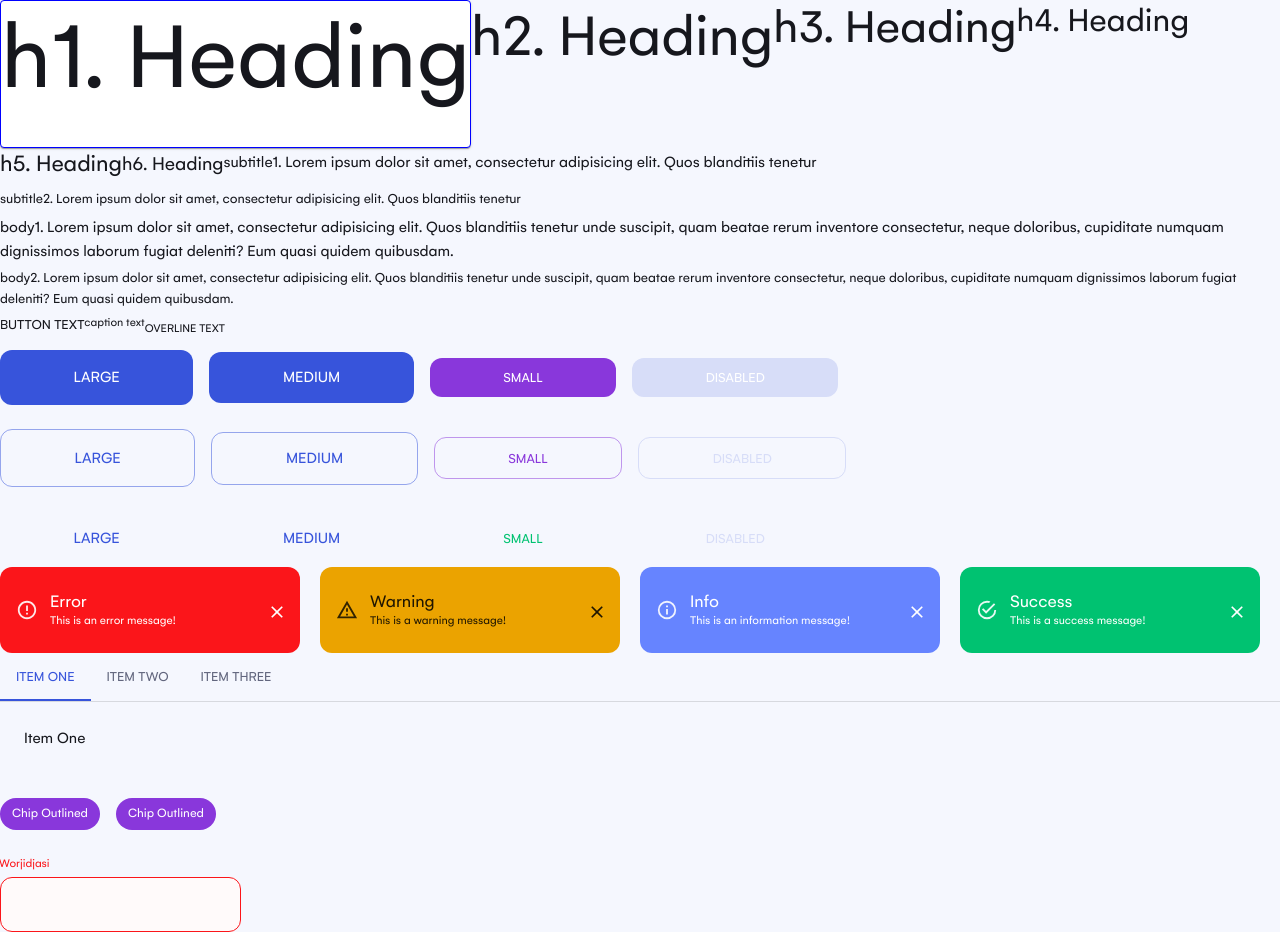
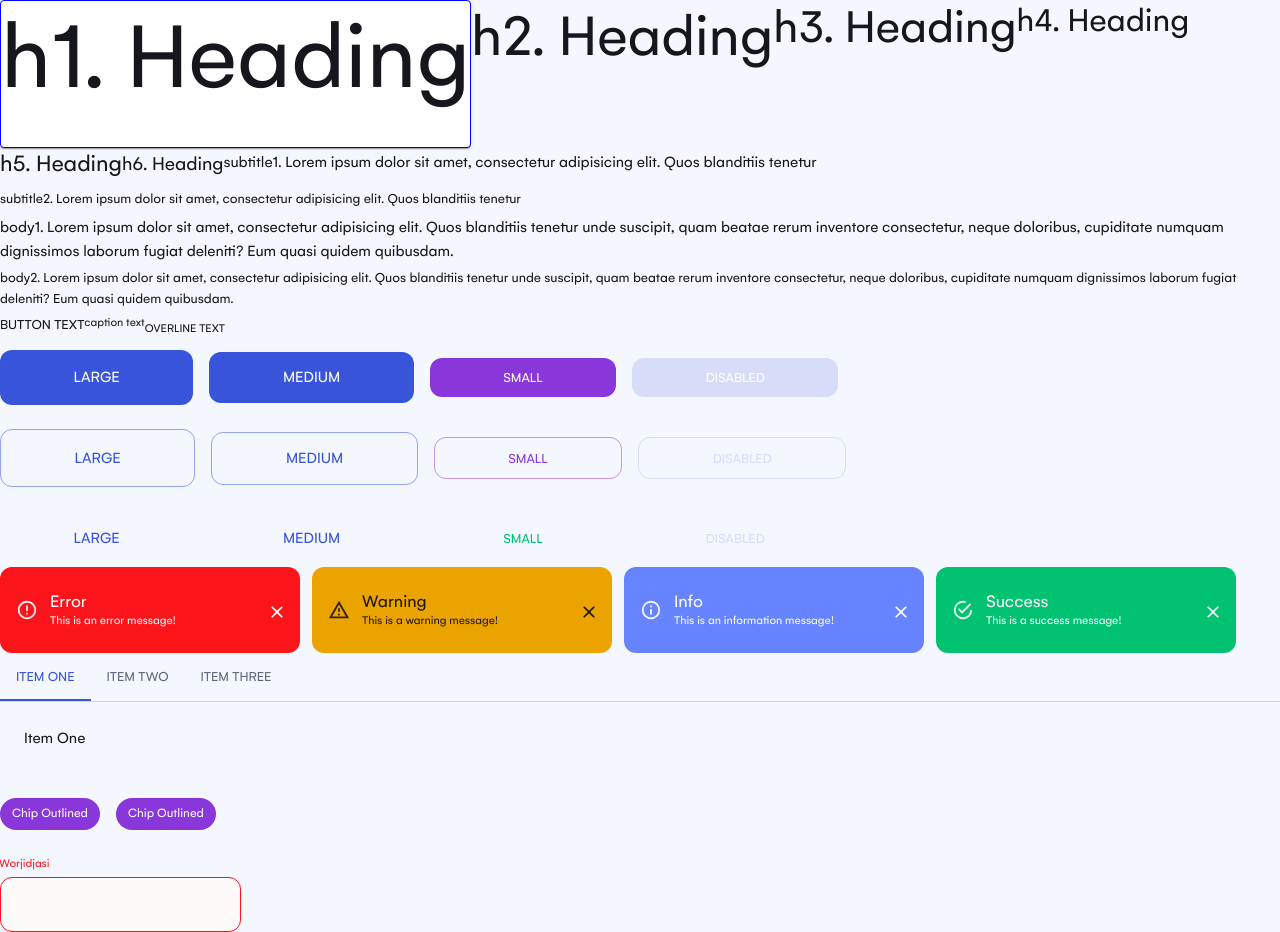
Before and after one commit to SkillBrainFrontend/Semicolon-Task-Manager-Andromeda, a React (Create React App) app: page /test in a window 1280 px wide. Built offline with nearby package versions, Linux system fonts and the light colour scheme.

Commit message:
rezolvat spatiere componenta alert

```diff
--- a/src/pages/TestPage.jsx
+++ b/src/pages/TestPage.jsx
@@ -144,7 +144,7 @@ function Test() {
 					</Button>
 				</Stack>
 
-				<Box sx={{ flexGrow: 1 }}>
+				<Box sx={{ flexGrow: 0 }}>
 					<Grid container direction="row" spacing={2} sx={{ width: "100%" }}>
 						<Grid item lg={3} md={6} sm={6} xs={12}>
 							<Alert
@@ -174,7 +174,7 @@ function Test() {
 							</Alert>
 						</Grid>
 
-						<Grid item lg={3} md={6} sm={6} xs={12}>
+						<Grid item lg={3} md={6} sm={6} xs={11}>
 							<Alert
 								onClose={() => {}}
 								severity="info"
```
